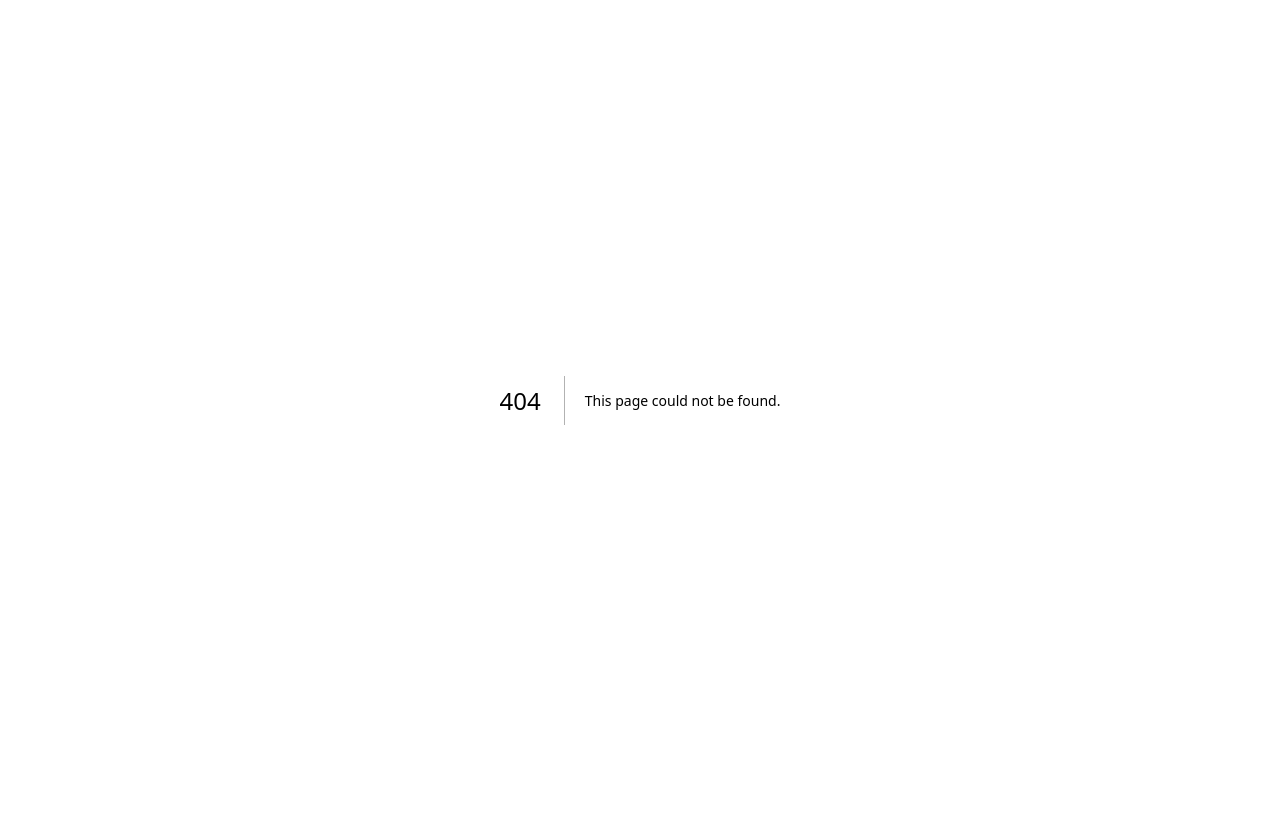
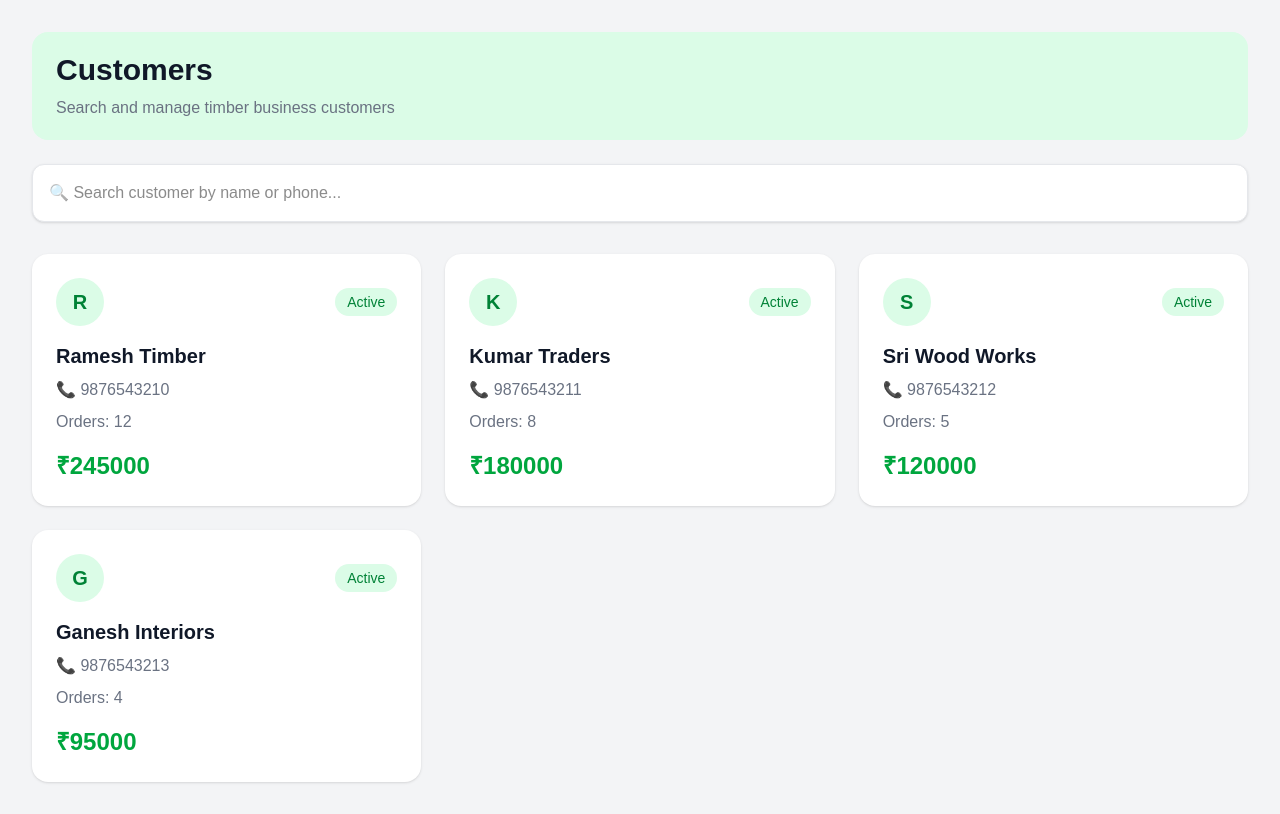
Before and after one commit to yuva10012002/TimberIQ, a Next.js app: page /customers in a window 1280 px wide. Before the commit this address had no page. Built offline with nearby package versions, Linux system fonts and the light colour scheme.

Commit message:
Phase 2 Complete - Customer Search

```diff
--- /dev/null
+++ b/app/customers/page.tsx
@@ -0,0 +1,110 @@
+"use client";
+
+import { useState } from "react";
+const formatCurrency = (value: number) =>
+  new Intl.NumberFormat("en-IN").format(value);
+
+export default function CustomersPage() {
+  const [search, setSearch] = useState("");
+
+  const customers = [
+    {
+      id: 1,
+      name: "Ramesh Timber",
+      phone: "9876543210",
+      revenue: 245000,
+      orders: 12,
+    },
+    {
+      id: 2,
+      name: "Kumar Traders",
+      phone: "9876543211",
+      revenue: 180000,
+      orders: 8,
+    },
+    {
+      id: 3,
+      name: "Sri Wood Works",
+      phone: "9876543212",
+      revenue: 120000,
+      orders: 5,
+    },
+    {
+      id: 4,
+      name: "Ganesh Interiors",
+      phone: "9876543213",
+      revenue: 95000,
+      orders: 4,
+    },
+  ];
+
+  const filteredCustomers = customers.filter((customer) =>
+    customer.name.toLowerCase().includes(search.toLowerCase()) ||
+    customer.phone.includes(search)
+  );
+
+  return (
+    <main className="min-h-screen bg-gray-100 p-8">
+      <div className="bg-green-100 rounded-2xl px-6 py-5 mb-6">
+        <h1 className="text-3xl font-bold text-gray-900">
+          Customers
+        </h1>
+
+        <p className="text-gray-500 mt-2">
+          Search and manage timber business customers
+        </p>
+      </div>
+
+      <input
+        type="text"
+        placeholder="🔍 Search customer by name or phone..."
+        value={search}
+        onChange={(e) => setSearch(e.target.value)}
+        className="border border-gray-200 p-4 rounded-xl w-full mb-8 bg-white shadow-sm outline-none focus:ring-2 focus:ring-green-500"
+      />
+
+      <div className="grid md:grid-cols-3 sm:grid-cols-2 grid-cols-1 gap-6">
+        {filteredCustomers.map((customer) => (
+          <div
+            key={customer.id}
+            className="bg-white p-6 rounded-2xl shadow hover:shadow-xl hover:scale-105 transition-all duration-300 cursor-pointer"
+          >
+            <div className="flex items-center justify-between mb-4">
+              <div className="w-12 h-12 bg-green-100 text-green-700 rounded-full flex items-center justify-center font-bold text-xl">
+                {customer.name.charAt(0)}
+              </div>
+
+              <span className="text-sm bg-green-100 text-green-700 px-3 py-1 rounded-full">
+                Active
+              </span>
+            </div>
+
+            <h3 className="text-xl font-bold text-gray-900">
+              {customer.name}
+            </h3>
+
+            <p className="text-gray-500 mt-2">
+              📞 {customer.phone}
+            </p>
+
+            <p className="text-gray-500 mt-2">
+              Orders: {customer.orders}
+            </p>
+
+            <p className="text-green-600 font-bold text-2xl mt-4">
+  ₹{customer.revenue}
+</p>
+          </div>
+        ))}
+      </div>
+
+      {filteredCustomers.length === 0 && (
+        <div className="bg-white p-8 rounded-xl shadow text-center mt-6">
+          <p className="text-gray-500 text-lg">
+            No customers found.
+          </p>
+        </div>
+      )}
+    </main>
+  );
+}
```
